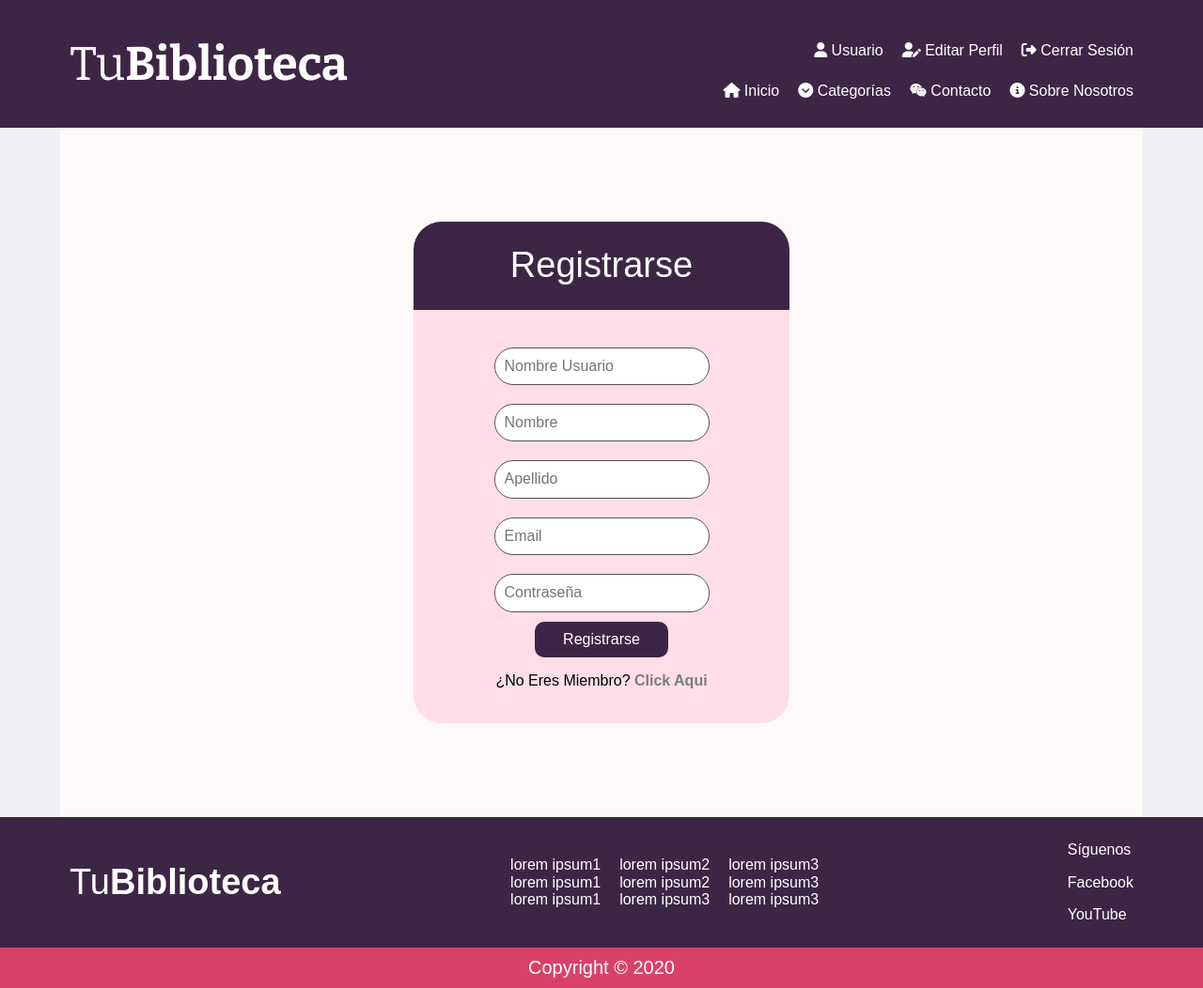
After one commit to santi17sk/bibliotecaNUEVO, a PHP site: page /biblioteca2/acceso/register.php in a window 1280 px wide. The commit adds this page. Shown: the whole page at 94% size. Run offline with PHP 8.4, Linux system fonts and the light colour scheme; some libraries are stand-ins or nearby versions; some web fonts are replaced.

Commit message:
interfaz de login y registro

```diff
--- /dev/null
+++ b/acceso/register.php
@@ -0,0 +1,32 @@
+<?php require_once '../libs/header.php' ?>
+<main class="contenedor inicio">
+    <div class="card">
+        <div class="header__card">
+            <h2 class="fw__400 no__margin">Registrarse</h2>
+        </div>
+        <div class="body__card">
+            <form action="#">
+                <div class="acces__grup">
+                    <input type="text" name="name" id="name" placeholder="Nombre Usuario" class="campo__input">
+                </div>
+                <div class="acces__grup">
+                    <input type="text" name="name" id="name" placeholder="Nombre" class="campo__input">
+                </div>
+                <div class="acces__grup">
+                    <input type="text" name="name" id="name" placeholder="Apellido" class="campo__input">
+                </div>
+                <div class="acces__grup">
+                    <input type="email" name="name" id="name" placeholder="Email" class="campo__input">
+                </div>
+                <div class="acces__grup">
+                    <input type="password" name="name" id="name" placeholder="Contraseña" class="campo__input">
+                </div>
+                <input type="submit" class="btn btn__ingresar" value="Registrarse">
+            </form>
+            <div class="body__card--footer">
+                <p>¿No Eres Miembro? <span><a href="" class="click">Click Aqui</a></span></p>
+            </div>
+        </div>
+    </div>
+</main>
+<?php require_once '../libs/footer.php' ?>
--- a/assets/css/style.css
+++ b/assets/css/style.css
@@ -63,7 +63,7 @@ h4 {
   width: 90%;
   margin: 0 auto;
   padding: 2rem;
-  min-height: 100vh;
+  min-height: calc(100vh - 20%);
   background: #FFFAFA;
 }
 
@@ -72,13 +72,41 @@ h4 {
 }
 
 .campo__input {
-  padding: 0.8rem;
-  border-radius: 1rem;
-  border: 1px solid #eee;
+  padding: 1rem;
+  border-radius: 2rem;
+  border: 1px solid #575252;
+}
+
+.click {
+  color: #7D7D7D;
+  font-weight: 700;
+  text-decoration: none;
 }
 
 .no__margin {
   margin: 0;
+}
+
+.fw__400 {
+  font-weight: 400;
+}
+
+.btn {
+  border-radius: 1rem;
+  padding: 1rem 3rem;
+  border: navajowhite;
+  color: white;
+  text-decoration: none;
+  display: inline-block;
+  transition: all 300ms;
+}
+
+.btn__ingresar {
+  background: #3D2645;
+}
+
+.btn__ingresar:hover {
+  background-color: #9819c2;
 }
 
 /* ================================================= */
@@ -224,26 +252,26 @@ h4 {
 /*Dispositivos Móviles de 768PX*/
 
 /*Dispositivos Móviles de 768PX*/
+
 @media (min-width: 480px) {
   .libros__contenedor {
     grid-template-columns: repeat(2, 1fr);
     column-gap: 3rem;
-
   }
 }
 
 @media (min-width: 768px) {
   .libros__contenedor {
     grid-template-columns: repeat(4, 1fr);
+  }
+}
 
-}
-}
 @media (min-width: 1920px) {
   .libros__contenedor {
     grid-template-columns: repeat(5, 1fr);
-
   }
 }
+
 .libro {
   margin: 0 auto;
   border-radius: 1rem;
@@ -254,6 +282,7 @@ h4 {
 /*Dispositivos Móviles de 768PX*/
 
 /*Dispositivos Móviles de 768PX*/
+
 @media (min-width: 480px) {
   .libro {
     margin: 0 auto;
@@ -287,6 +316,62 @@ h4 {
 /* ================================================= */
 
 /* Fin de menu libdos */
+
+/* ================================================= */
+
+/* ================================================= */
+
+/* Accesos y registros */
+
+/* ================================================= */
+
+.card {
+  text-align: center;
+  margin: 8rem auto;
+  border-radius: 3rem;
+  width: 95%rem;
+}
+
+.card .header__card h2 {
+  font-size: 2rem;
+}
+
+/*Dispositivos Móviles de 768PX*/
+
+@media (min-width: 768px) {
+  .card {
+    text-align: center;
+    margin: 8rem auto;
+    border-radius: 3rem;
+    width: 40rem;
+  }
+  .card .header__card h2 {
+    font-size: 3.8rem;
+  }
+}
+
+.card .header__card {
+  padding: 2.5rem;
+  color: white;
+  background-color: #3D2645;
+  border-top-left-radius: 3rem;
+  border-top-right-radius: 3rem;
+}
+
+.card .body__card {
+  background-color: #FFDEE8;
+  padding: 2rem;
+  border-bottom-right-radius: 3rem;
+  border-bottom-left-radius: 3rem;
+}
+
+.card .body__card .acces__grup {
+  margin: 2rem 0 1rem 0;
+}
+
+/* ================================================= */
+
+/* fin Accesos y registros */
 
 /* ================================================= */
 
```
Also changed, not shown: acceso/login.php (+23 -1 lines).
